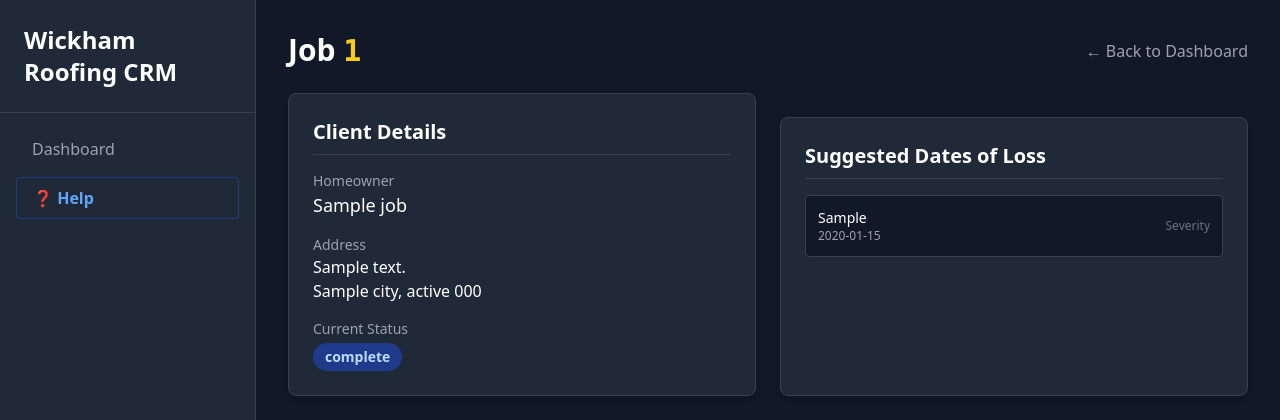
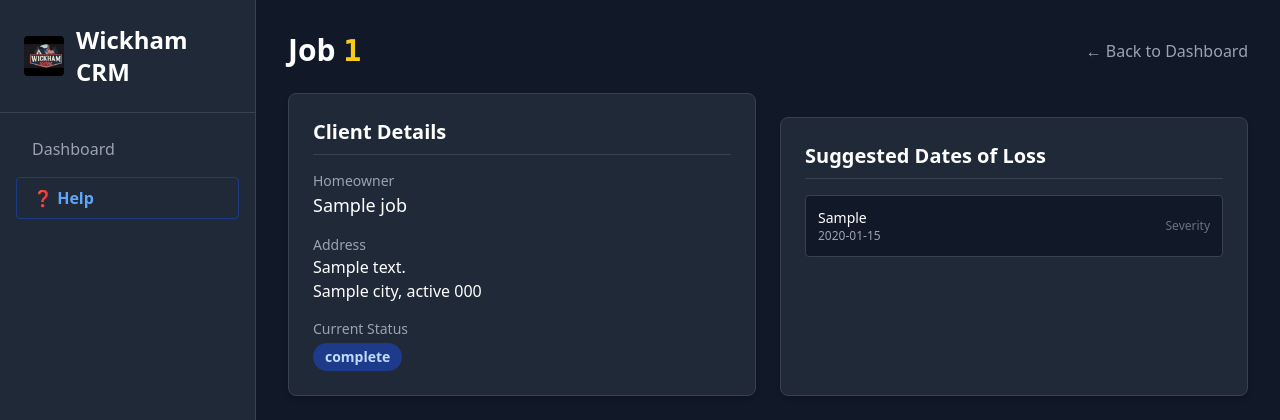
Before and after one commit to blairmichaelg/JobNimbus_controller, a Python web app: template app/templates/job_detail.html in a window 1280 px wide. Shown: the top 420 px of the page. Run offline with Jinja, Linux system fonts and the light colour scheme; the template is opened without the code that fills it: most values are stand-ins (such as "Sample title", 1, 10 or a date in 2020); some libraries are stand-ins or nearby versions.

Commit message:
style: Professional branding and logo alignment polish for demo

```diff
--- a/app/services/pdf/engine.py
+++ b/app/services/pdf/engine.py
@@ -69,7 +69,7 @@ class PDFEngine:
         logo_path = "app/static/logo.png"
         if os.path.exists(logo_path):
             try:
-                canvas.drawImage(logo_path, 450, 715, width=110, height=45, preserveAspectRatio=True, anchor='ne')
+                canvas.drawImage(logo_path, 560, 755, width=110, height=45, preserveAspectRatio=True, anchor='ne')
             except Exception as e:
                 pass
 
--- a/app/templates/field_app.html
+++ b/app/templates/field_app.html
@@ -44,7 +44,10 @@
 
     <div class="max-w-md mx-auto p-6 pb-24">
         <div class="flex justify-between items-center mb-8 border-b border-gray-700 pb-4">
-            <h1 class="text-3xl font-bold text-white">New Lead</h1>
+            <div class="flex items-center">
+                <img src="/static/logo.png" alt="Wickham Roofing Logo" class="w-10 h-10 mr-3 rounded">
+                <h1 class="text-3xl font-bold text-white">New Lead</h1>
+            </div>
             <a href="/help" class="text-blue-400 hover:text-white px-3 py-1 border border-blue-700 rounded transition-colors font-bold text-sm">❓ Help</a>
         </div>
 
--- a/app/templates/job_detail.html
+++ b/app/templates/job_detail.html
@@ -32,8 +32,9 @@
 
     <!-- Sidebar -->
     <div class="w-64 bg-gray-800 h-full flex flex-col border-r border-gray-700">
-        <div class="p-6 text-2xl font-bold text-white border-b border-gray-700">
-            Wickham Roofing CRM
+        <div class="p-6 text-2xl font-bold text-white border-b border-gray-700 flex items-center">
+            <img src="/static/logo.png" alt="Wickham Roofing Logo" class="w-10 h-10 mr-3 rounded">
+            <span>Wickham CRM</span>
         </div>
         <nav class="flex-1 p-4 space-y-2">
             <a href="/office" class="block py-2 px-4 rounded hover:bg-gray-700 text-gray-400 hover:text-white">Dashboard</a>
```
